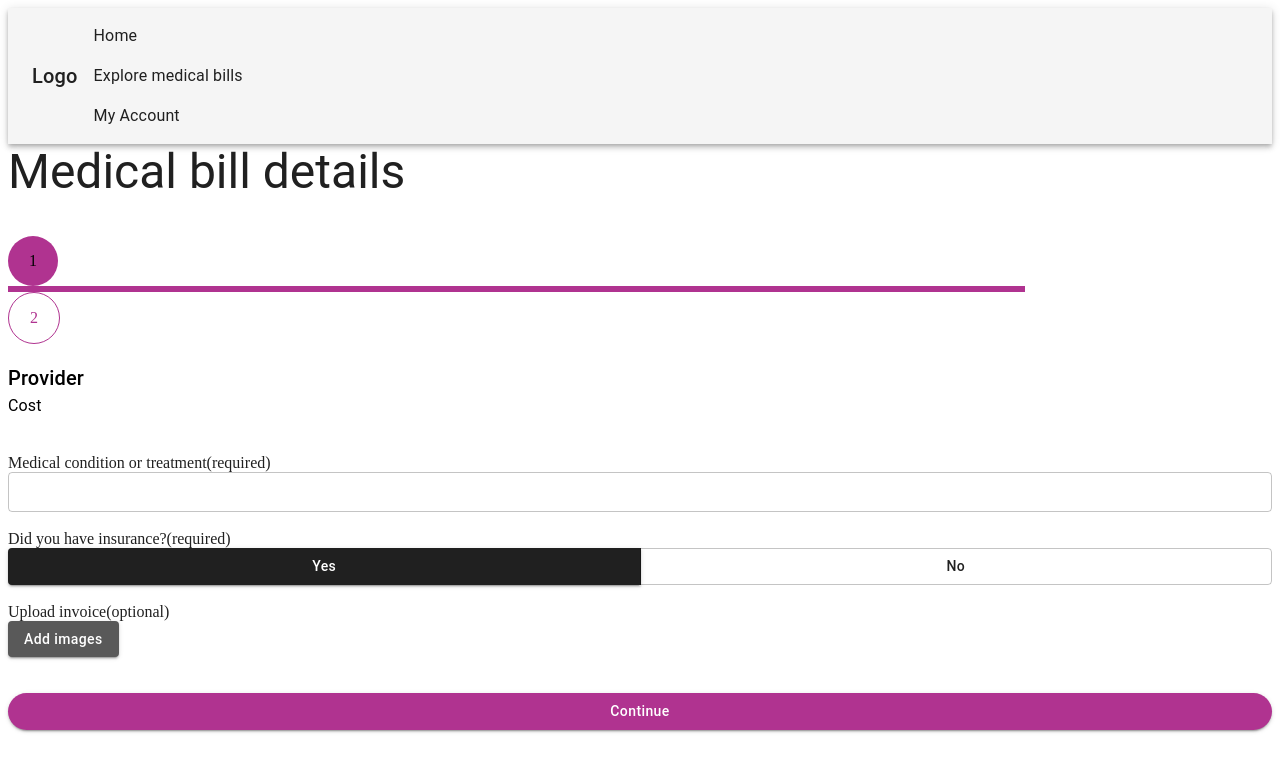
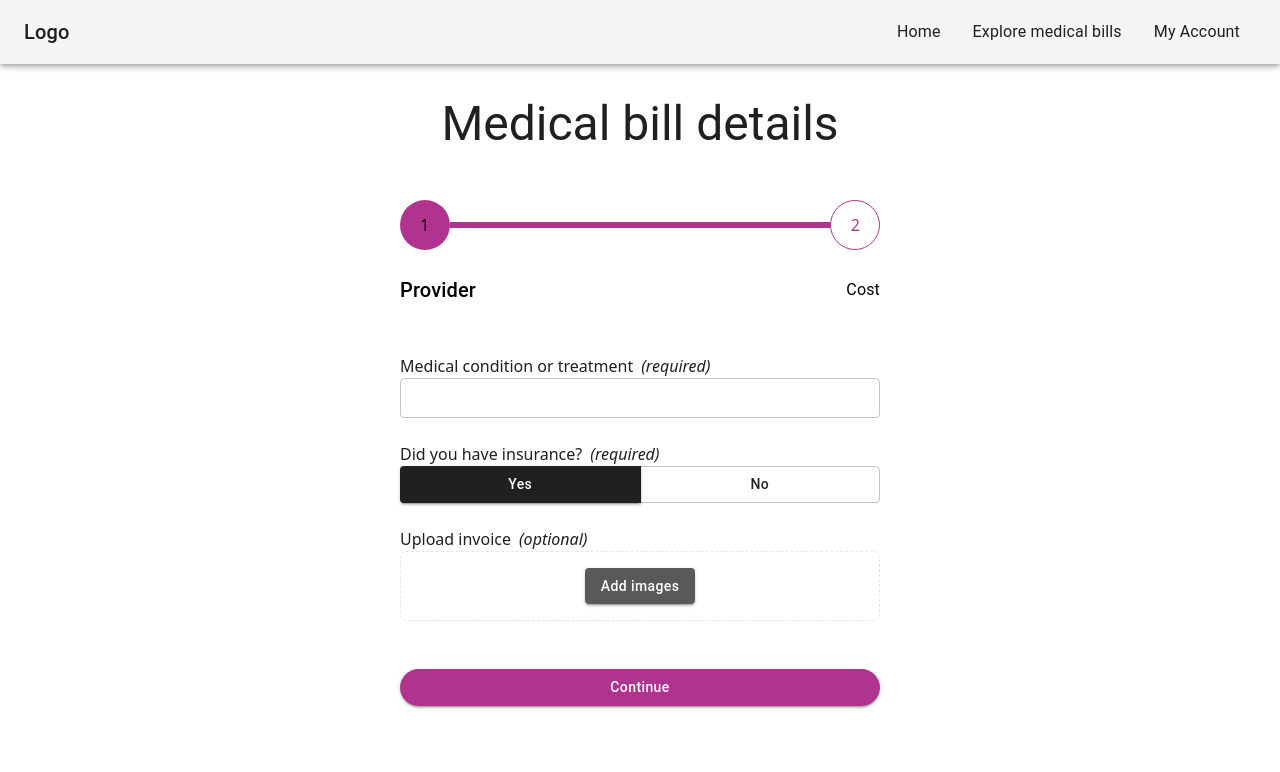
Before and after one commit to shreyvijayvargiya/Med-task, a Next.js app: page / in a window 1280 px wide. Shown: the top 772 px of the page. Built offline with nearby package versions, Linux system fonts and the light colour scheme.

Commit message:
global css added in app.js

```diff
--- /dev/null
+++ b/global.css
@@ -0,0 +1,9 @@
+@tailwind base;
+@tailwind components;
+@tailwind utilities;
+
+html,
+body {
+  padding: 0;
+  margin: 0;
+}
--- a/pages/_app.js
+++ b/pages/_app.js
@@ -3,7 +3,7 @@ import React from 'react';
 import { ThemeProvider } from '@material-ui/core/styles';
 import 'tailwindcss/tailwind.css';
 import { Navbar } from '../modules';
-
+import "../global.css";
 
 const MyApp = ({ Component, pageProps }) => {
 
```
